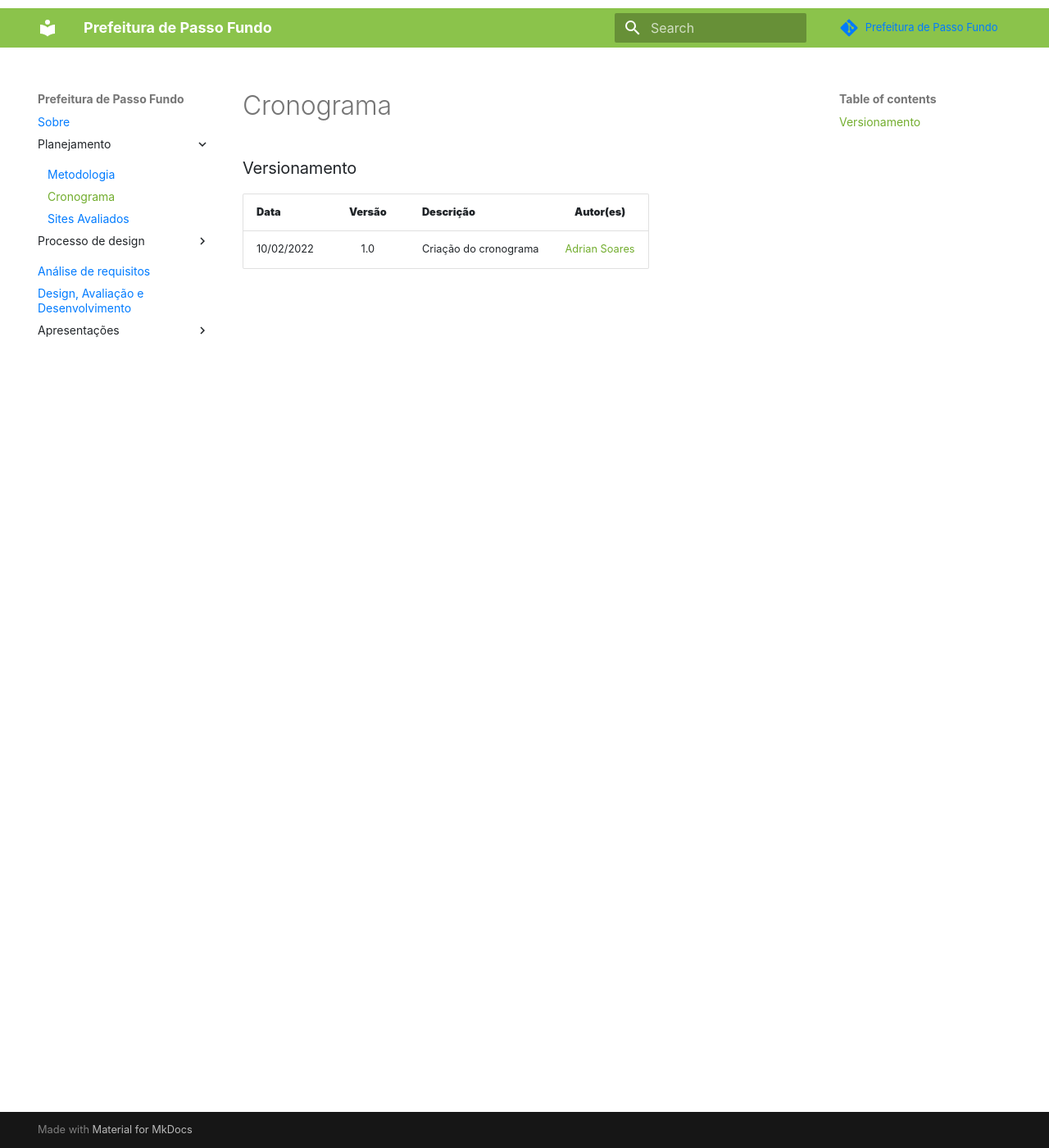
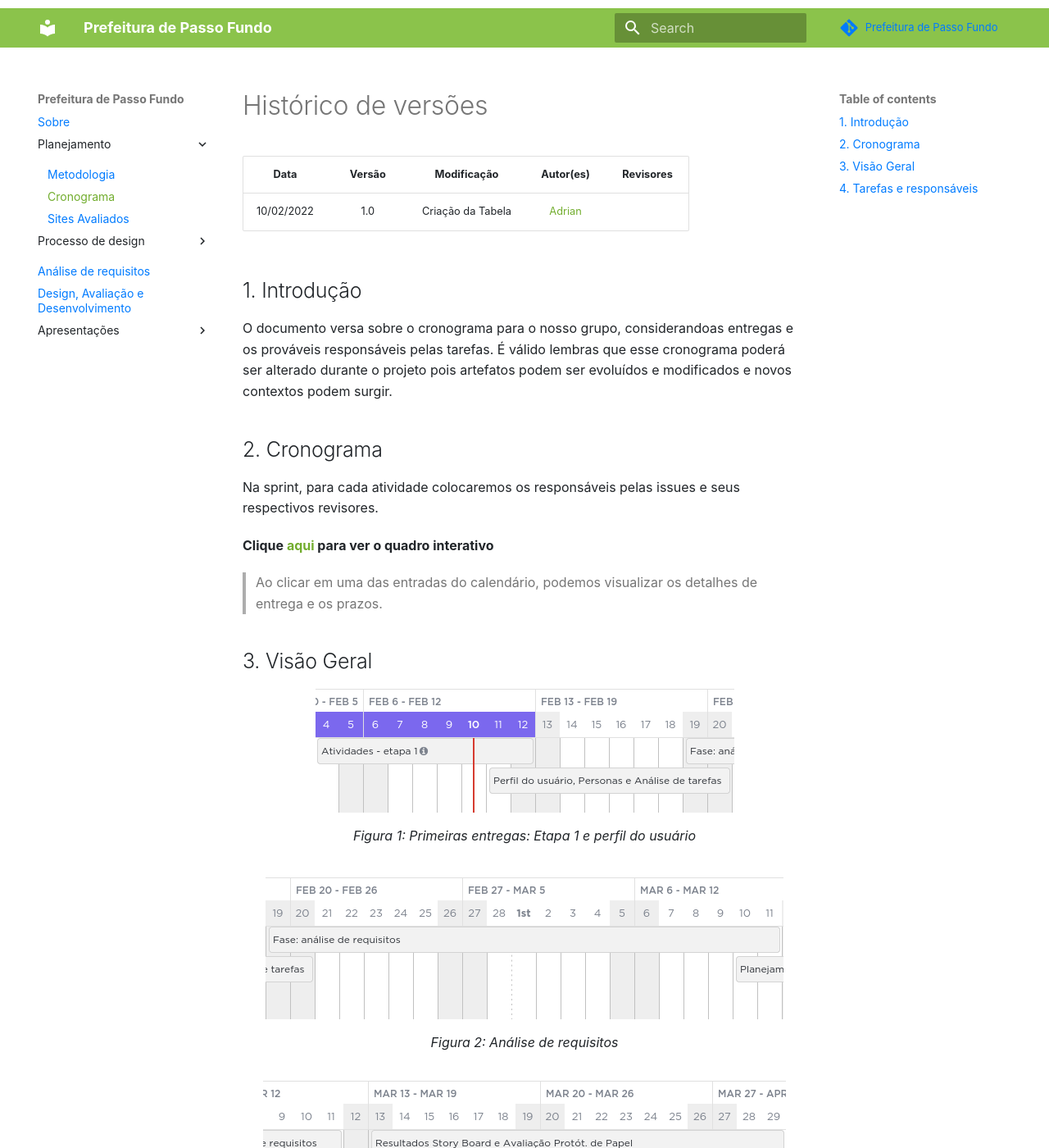
Before and after one commit to Interacao-Humano-Computador/2021.2-Prefeitura-de-Passo-Fundo, an MkDocs documentation site: the page built from docs/Planejamento/Cronograma.md, in a window 1280 px wide and 1400 px high. Shown: the whole window at 82% size. Built offline with MkDocs 1.6.1 and Material for MkDocs 9.7.7, drawn with Linux system fonts in a browser that asks for light colours; comment, search, counter and statistics services are not loaded; some of the changed text lies outside the part shown.

Commit message:
#12/Tasks de cada entrega e responsaveis adicionados

```diff
--- a/docs/Planejamento/Cronograma.md
+++ b/docs/Planejamento/Cronograma.md
@@ -1,5 +1,100 @@
-### Versionamento
+# Histórico de versões
+|     Data     | Versão |     Modificação   | Autor(es)  |    Revisores   |
+|      :--:    | :----: |     :-------:     | :-------:  | :-------:  |
+|   10/02/2022 |   1.0  | Criação da Tabela |[Adrian](github.com/SwampTG)|[]()|
 
- | **Data**   | **Versão** | **Descrição**                            |                **Autor(es)**                 |
- | ---------- | :--------: | ---------------------------------------- | :------------------------------------------: |
- | 10/02/2022 |    1.0     | Criação do cronograma          |  [Adrian Soares](github.com/SwampTG)          |
+## 1. Introdução
+
+O documento versa sobre o cronograma para o nosso grupo, considerandoas entregas e os prováveis responsáveis pelas tarefas. É válido lembras que esse cronograma poderá ser alterado durante o projeto pois artefatos podem ser evoluídos e modificados e novos contextos podem surgir.
+
+## 2. Cronograma
+
+Na sprint, para cada atividade colocaremos os responsáveis pelas issues e seus respectivos revisores.
+
+**Clique [aqui](https://sharing.clickup.com/tl/h/6-168993937-16/759abf0db6a9492) para ver o quadro interativo**
+
+>Ao clicar em uma das entradas do calendário, podemos visualizar os detalhes de entrega e os prazos.
+
+## 3. Visão Geral
+<figure>
+    <img src="/2021.2-Prefeitura-de-Passo-Fundo/assets/img/crono_geral1.png"/>
+    <figcaption> Figura 1: Primeiras entregas: Etapa 1 e perfil do usuário</figcaption>
+</figure>
+
+<figure>
+    <img src="/2021.2-Prefeitura-de-Passo-Fundo/assets/img/crono_geral2.png"/>
+    <figcaption> Figura 2: Análise de requisitos</figcaption>
+</figure>
+
+<figure>
+    <img src="/2021.2-Prefeitura-de-Passo-Fundo/assets/img/crono_geral3.png"/>
+    <figcaption> Figura 3: Storyboard e Protótipo de Papel</figcaption>
+</figure>
+
+<figure>
+    <img src="/2021.2-Prefeitura-de-Passo-Fundo/assets/img/crono_geral4.png"/>
+    <figcaption> Figura 4: Protótipo de Papel e de Alta Fidelidade / Verificação dos artefatos</figcaption>
+</figure>
+
+<figure>
+    <img src="/2021.2-Prefeitura-de-Passo-Fundo/assets/img/crono_geral5.png"/>
+    <figcaption> Figura 5: Fim do Projeto e Apresentação final</figcaption>
+</figure>
+
+## 4. Tarefas e responsáveis
+
+<div class="row">
+    <div class="col-4">
+        <div class="card">
+            <img class="card-img-top" src="/2021.2-Prefeitura-de-Passo-Fundo/assets/img/crono_det1.png">
+            <div class="card-body">
+                <p class="card-text">Figura 6: Etapa 1</p>
+            </div>
+        </div>
+    </div>
+    <div class="col-4">
+        <div class="card">
+            <img class="card-img-top" src="/2021.2-Prefeitura-de-Passo-Fundo/assets/img/crono_det2.png">
+            <div class="card-body">
+                <p class="card-text">Figura 7: Etapa 2</p>
+            </div>
+        </div>
+    </div>
+    <div class="col-4">
+        <div class="card">
+            <img class="card-img-top" src="/2021.2-Prefeitura-de-Passo-Fundo/assets/img/crono_det3.png">
+            <div class="card-body">
+                <p class="card-text">Figura 8: Etapa 3</p>
+            </div>
+        </div>
+    </div>
+</div>
+<br>
+<div class="row">
+    <div class="col-4">
+        <div class="card">
+            <img class="card-img-top" src="/2021.2-Prefeitura-de-Passo-Fundo/assets/img/crono_det4.png">
+            <div class="card-body">
+                <p class="card-text">Figura 9: Etapa 4</p>
+            </div>
+        </div>
+    </div>
+    <div class="col-4">
+        <div class="card">
+            <img class="card-img-top" src="/2021.2-Prefeitura-de-Passo-Fundo/assets/img/crono_det5.png">
+            <div class="card-body">
+                <p class="card-text">Figura 10: Etapa 5</p>
+            </div>
+        </div>
+    </div>
+    <div class="col-4">
+        <div class="card">
+            <img class="card-img-top"src="/2021.2-Prefeitura-de-Passo-Fundo/assets/img/crono_det6.png">
+            <div class="card-body">
+                <p class="card-text">Figura 11: Etapa 6</p>
+            </div>
+        </div>
+    </div>
+</div>
+
+>Nós utilizaremos as issues do GitHub para atribuir tasks para cada um e os prazos de entrega de cada task
```
Also changed, not shown: docs/index.md (+1 -1 lines), docs/assets/img/crono_det2.png (renamed from docs/assets/img/Captura de tela de 2022-02-11 01-49-11.png), docs/assets/img/crono_det3.png (added), docs/assets/img/crono_det4.png (added), docs/assets/img/crono_det5.png (added), docs/assets/img/crono_det6.png (added), docs/assets/img/crono_det7.png (added).
